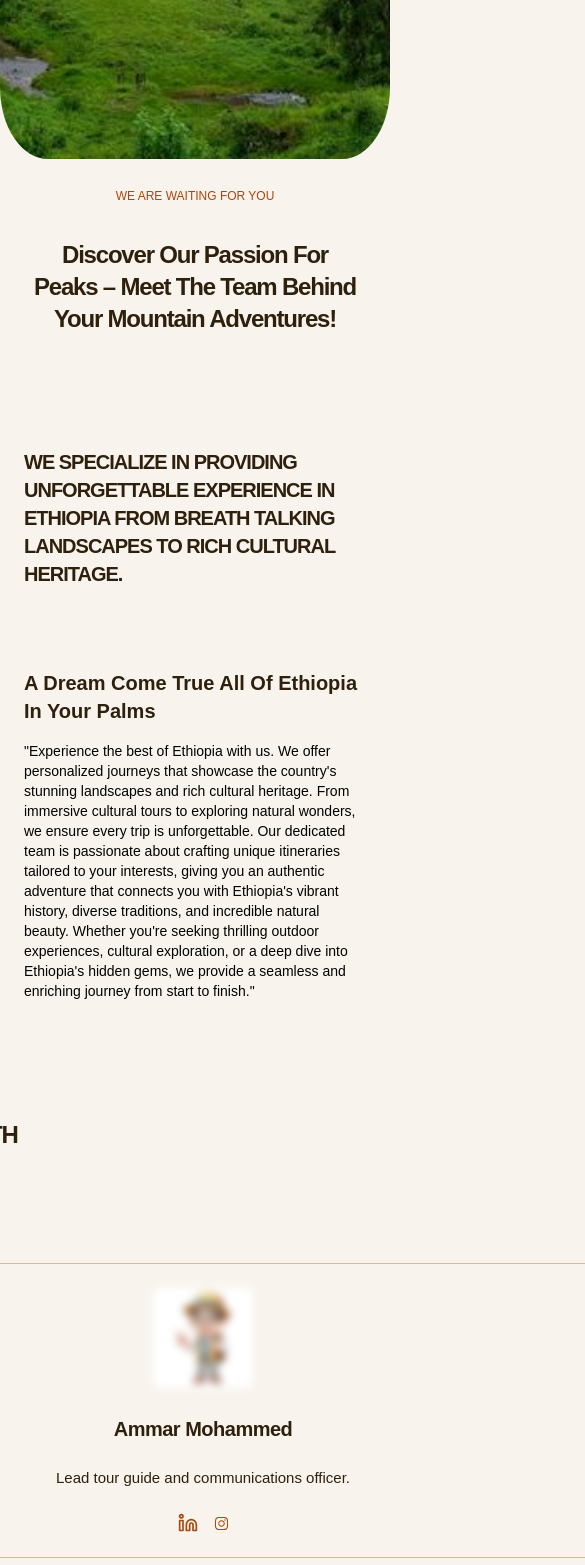
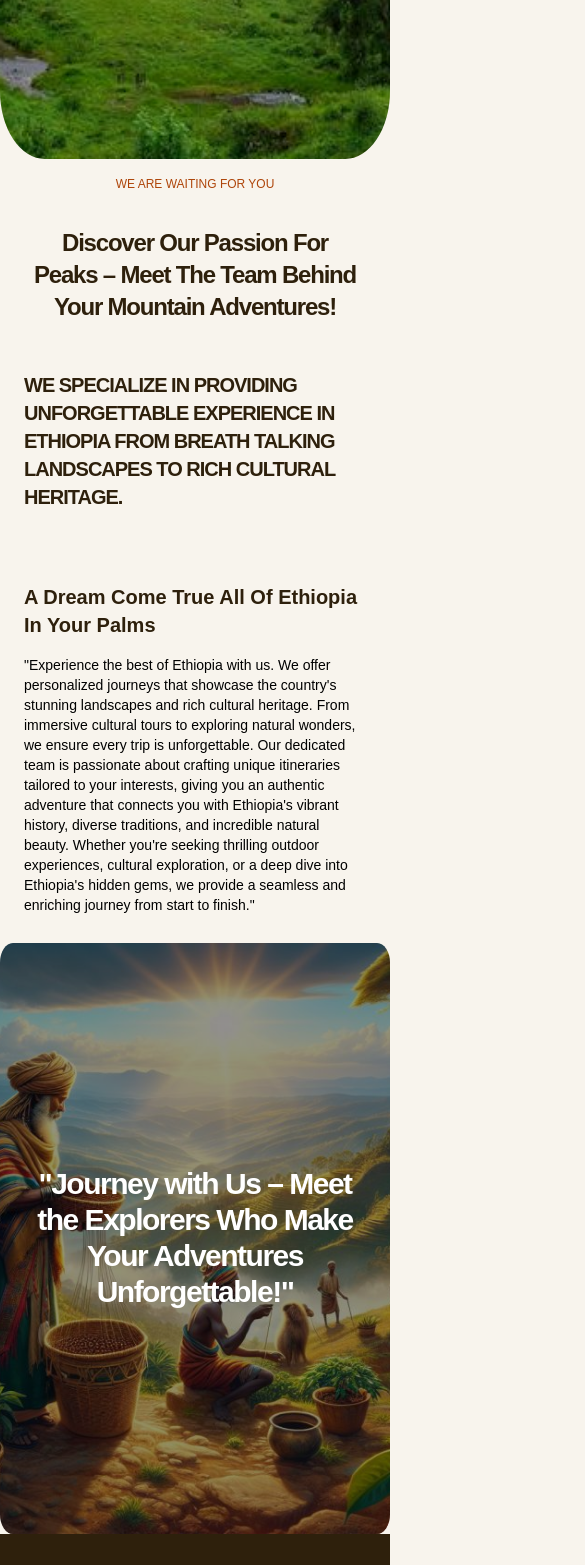
Before and after one commit to Ammarmyp/ammar_explore_ethiopia, a Next.js app: page /about in a window 390 px wide. Shown: the part 432-1997 px from the top of the page, 585 px wide, since content can reach past the window. Built offline with nearby package versions, Linux system fonts and the light colour scheme.

Commit message:
update responsiveness

```diff
--- a/app/about/_components/AboutPageMotto.tsx
+++ b/app/about/_components/AboutPageMotto.tsx
@@ -2,7 +2,7 @@ import React from "react";
 
 const AboutPageMotto = () => {
   return (
-    <div className="flex flex-col items-center justify-center px-8 md:px-[140px] py-6 md:py-[60px]">
+    <div className="flex flex-col items-center justify-center px-8 md:px-[140px] py-3 md:py-[30px]">
       <div className="space-y-8 text-center lg:px-14">
         <span className="uppercase text-xs md:text-sm text-primary">
           we are waiting for you
--- a/app/about/_components/EssaySection.tsx
+++ b/app/about/_components/EssaySection.tsx
@@ -9,15 +9,15 @@ const EssaySection = () => {
     offset: ["start end", "end start"],
   });
 
-  const translateY = useTransform(cardScroll, [0, 1], [-150, 150]);
-  const translateY2 = useTransform(cardScroll, [0, 1], [100, -100]);
+  const translateY = useTransform(cardScroll, [0, 1], [-100, 100]);
+  const translateY2 = useTransform(cardScroll, [0, 1], [30, -30]);
   return (
     <div
-      className="flex flex-col md:flex-row items-center justify-between gap-6 md:gap-10 py-28 px-6 md:px-10 lg:px-48 w-full"
+      className="flex flex-col md:flex-row items-center justify-between gap-6 md:gap-10 py-10 md:py-28 px-6 md:px-10 lg:px-48 w-full"
       ref={ref}
     >
       <motion.div
-        className="md:w-1/2 flex justify-center"
+        className="md:w-1/2 flex justify-center mb-8 md:mb-0"
         style={{
           translateY: translateY2,
         }}
--- a/app/about/page.tsx
+++ b/app/about/page.tsx
@@ -13,7 +13,7 @@ const AboutPage = () => {
       />
       <AboutPageMotto />
       <EssaySection />
-      <CoreTeams />
+      {/* <CoreTeams /> */}
       <Banner
         image={"artimage.jpg"}
         heading={`"Journey with Us – Meet the Explorers Who Make Your Adventures Unforgettable!"`}
--- a/app/layout/LocationsSection.tsx
+++ b/app/layout/LocationsSection.tsx
@@ -15,7 +15,7 @@ const LocationSection = () => {
     <div className="mb-[80px] ">
       <div className="relative">
         <Carousel className="w-[90%] max-w-full m-auto pt-10  ">
-          <CarouselContent className="-ml-1 gap-2">
+          <CarouselContent className="sm:-ml-1 gap-2">
             {data.map(({ title, image }, index) => (
               <CarouselItem
                 key={index}
--- a/app/layout/TeamsSection.tsx
+++ b/app/layout/TeamsSection.tsx
@@ -11,7 +11,7 @@ const TeamsSection = () => {
     offset: ["start end", "end start"],
   });
 
-  const translateX = useTransform(cardScroll, [0, 1], [80, -80]);
+  const translateX = useTransform(cardScroll, [0, 1], [50, -50]);
   return (
     <div
       className="flex flex-col items-center justify-center px-8 md:px-14 lg:px-[140px] py-6 md:py-[60px] w-full"
```
